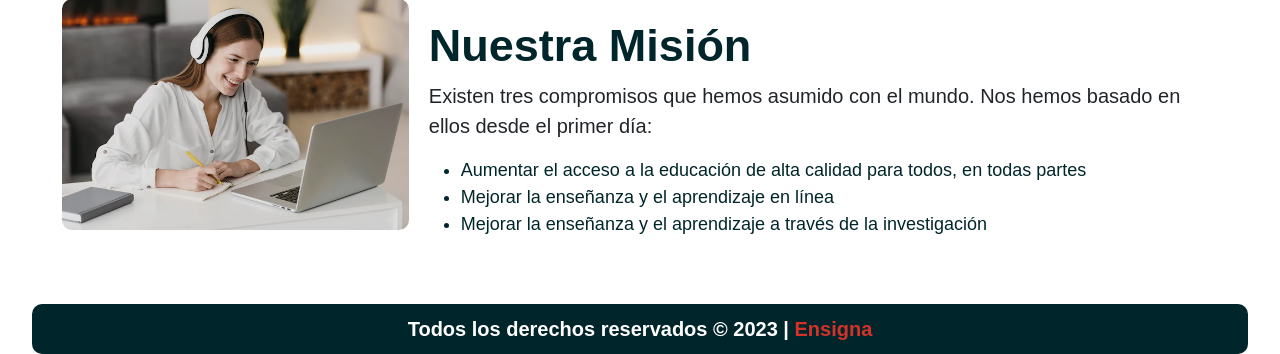
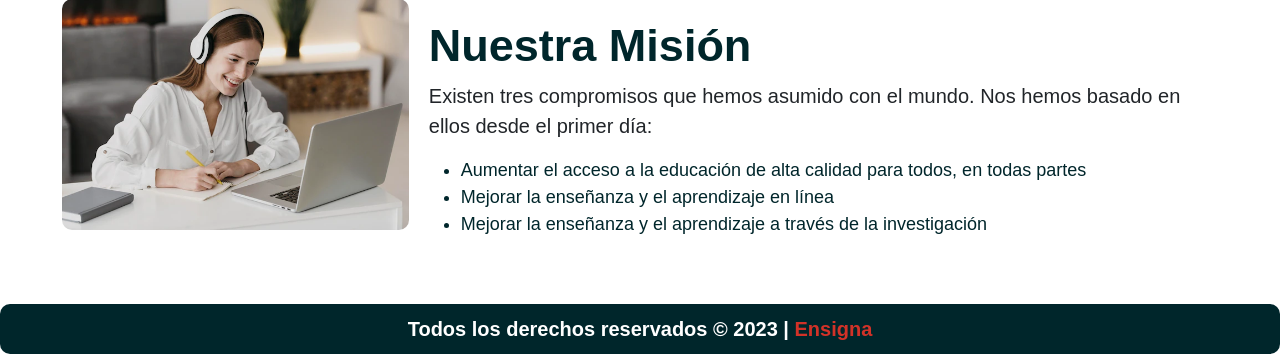
Before and after one commit to letivargasj/ProyectoCursos, a PHP site: page /nosotros.php in a window 1280 px wide. Shown: the part 1490-1844 px from the top of the page. Run offline with PHP 8.4, Linux system fonts and the light colour scheme.

Commit message:
Solución del footer

```diff
--- a/agregarcurso.php
+++ b/agregarcurso.php
@@ -72,6 +72,9 @@
 
                 </form>
             </div>
+            <footer class="footer">
+                <h2>Todos los derechos reservados &copy; 2023 | <span> Ensigna </span></h2>
+            </footer>
         </div>
 
 
--- a/css/nosotros.css
+++ b/css/nosotros.css
@@ -137,6 +137,7 @@ footer{
     width: 95%;
     background: #00262B;
     border-radius: 10px;
+    text-align: center;
 }
 
 footer h2{
--- a/css/style.css
+++ b/css/style.css
@@ -210,14 +210,20 @@ img{
     border: 1px solid white;
 }
 
-footer{
-    background: #3C3C3C;
+.footer{
+    margin: 0px auto;
+    height: 50px;
+    width: 100%;
+    background: #00262B;
     text-align: center;
-    width: 100%;
-    height: 50px;
+}
+
+.footer h2{
+    color: white;
+    font-size: 20px;
     line-height: 50px;
-    font-family: Arial, Helvetica, sans-serif;
-    font-weight: bold;
-    font-size: 10px;
-    color: white;
 }
+
+.footer h2 span{
+    color: #D23228;
+}
--- a/cursosimpartidos.php
+++ b/cursosimpartidos.php
@@ -71,6 +71,9 @@
                         ?>
                     </div>
             </div>
+            <footer class="footer">
+                <h2>Todos los derechos reservados &copy; 2023 | <span> Ensigna </span></h2>
+            </footer>
         </div>
 
         <script src="https://cdn.jsdelivr.net/npm/bootstrap@5.0.2/dist/js/bootstrap.bundle.min.js" integrity="sha384-MrcW6ZMFYlzcLA8Nl+NtUVF0sA7MsXsP1UyJoMp4YLEuNSfAP+JcXn/tWtIaxVXM" crossorigin="anonymous"></script>
--- a/index.php
+++ b/index.php
@@ -119,6 +119,9 @@
                         ?>
                     </div>
             </div>
+            <footer class="footer">
+                <h2>Todos los derechos reservados &copy; 2023 | <span> Ensigna </span></h2>
+            </footer>
         </div>
 
         <script src="https://cdn.jsdelivr.net/npm/bootstrap@5.0.2/dist/js/bootstrap.bundle.min.js" integrity="sha384-MrcW6ZMFYlzcLA8Nl+NtUVF0sA7MsXsP1UyJoMp4YLEuNSfAP+JcXn/tWtIaxVXM" crossorigin="anonymous"></script>
--- a/login.php
+++ b/login.php
@@ -64,8 +64,8 @@ if(!empty($_SESSION["usuario"])){
             </div>
           </div>
         </div>
-        <footer>
-            <h2 class="footer">Todos los Derechos Reservados &copy; 2023 Ensigna</h2>
+        <footer class="footer">
+            <h2>Todos los derechos reservados &copy; 2023 | <span> Ensigna </span></h2>
         </footer>
       </section>
       <script src="https://cdn.jsdelivr.net/npm/bootstrap@5.0.2/dist/js/bootstrap.bundle.min.js" integrity="sha384-MrcW6ZMFYlzcLA8Nl+NtUVF0sA7MsXsP1UyJoMp4YLEuNSfAP+JcXn/tWtIaxVXM" crossorigin="anonymous"></script>
--- a/miscursos.php
+++ b/miscursos.php
@@ -71,6 +71,9 @@
                         ?>
                     </div>
             </div>
+            <footer class="footer">
+                <h2>Todos los derechos reservados &copy; 2023 | <span> Ensigna </span></h2>
+            </footer>
         </div>
 
         <script src="https://cdn.jsdelivr.net/npm/bootstrap@5.0.2/dist/js/bootstrap.bundle.min.js" integrity="sha384-MrcW6ZMFYlzcLA8Nl+NtUVF0sA7MsXsP1UyJoMp4YLEuNSfAP+JcXn/tWtIaxVXM" crossorigin="anonymous"></script>
--- a/nosotros.php
+++ b/nosotros.php
@@ -83,7 +83,7 @@
             </div>
         </div>
 
-        <footer>
+        <footer class="footer">
             <h2>Todos los derechos reservados &copy; 2023 | <span> Ensigna </span></h2>
         </footer>
 
--- a/registrarse.php
+++ b/registrarse.php
@@ -101,6 +101,10 @@ if(!empty($_SESSION["usuario"])){
 </section>
 <!-- Section: Design Block -->
 
+            <footer class="footer">
+                <h2>Todos los derechos reservados &copy; 2023 | <span> Ensigna </span></h2>
+            </footer>
+
       <script src="https://cdn.jsdelivr.net/npm/bootstrap@5.0.2/dist/js/bootstrap.bundle.min.js" integrity="sha384-MrcW6ZMFYlzcLA8Nl+NtUVF0sA7MsXsP1UyJoMp4YLEuNSfAP+JcXn/tWtIaxVXM" crossorigin="anonymous"></script>
 
     </body>
```
